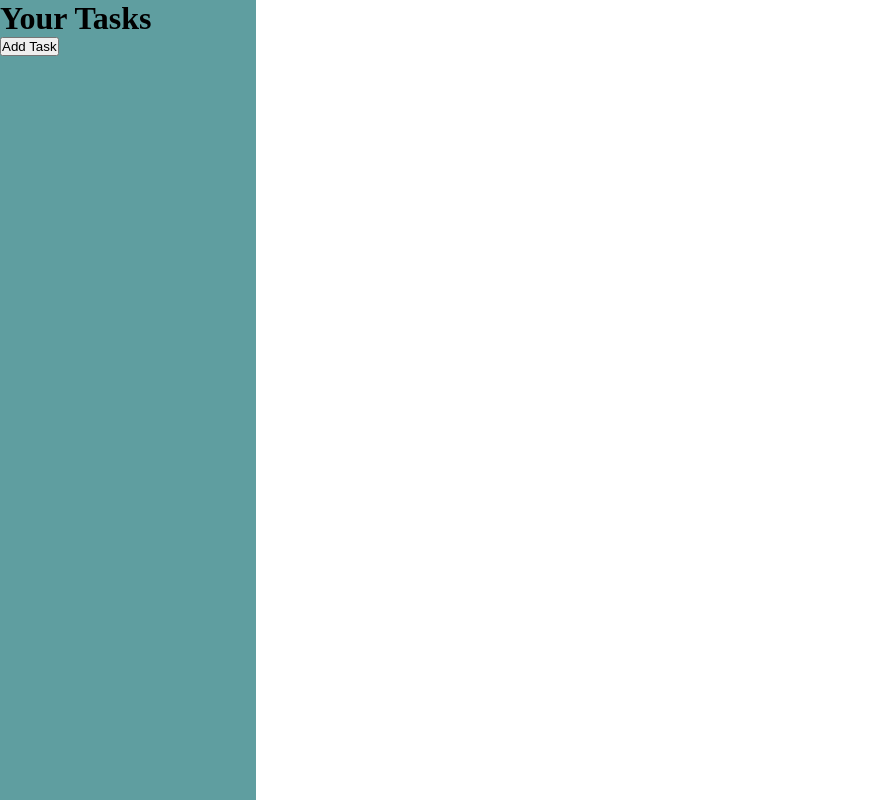
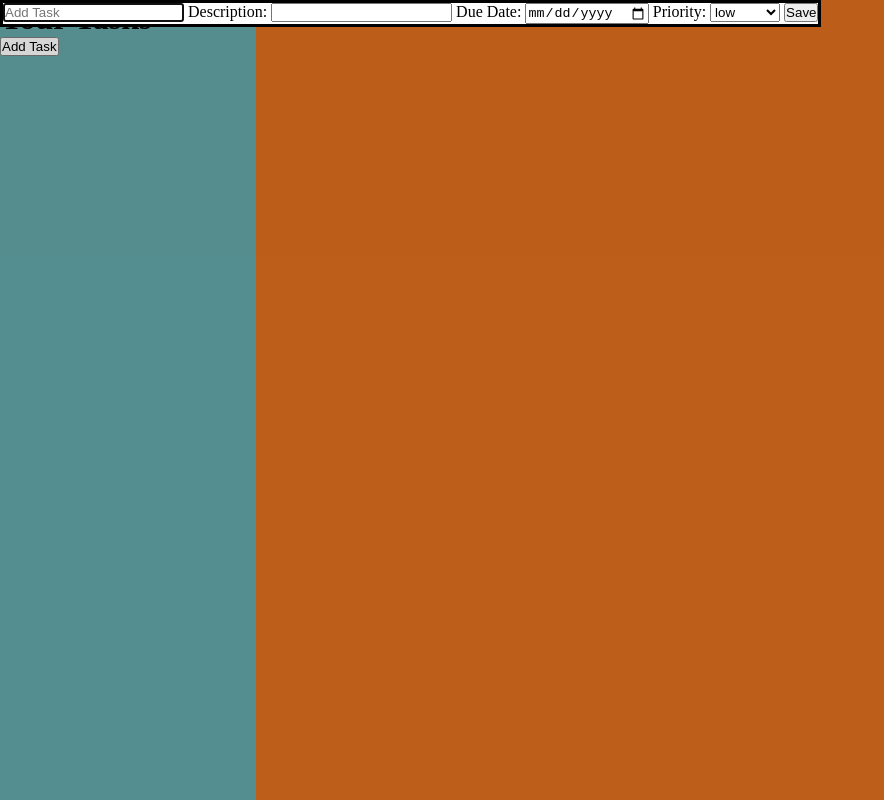
Before and after one commit to navjotmaan/Todo-List, a plain HTML site: page index.html in a window 1280 px wide. Both pictures are taken after a click on the button "Add Task". Shown: the top 800 px of the page, without its empty margins (0-884 px from the left). Drawn offline with Linux system fonts and the light colour scheme.

Commit message:
created a dialog of form to add tasks

```diff
--- a/index.html
+++ b/index.html
@@ -7,15 +7,36 @@
     <link rel="stylesheet" href="style.css">
 </head>
 <body>
-    <div id="todo-list">
+    <div id="container">
         <div id="sidebar">
             <h1>Your Tasks</h1>
-            <button id="add-task">Add Task</button>
+            <button id="add-task" onclick="document.getElementById('tasks').showModal()">Add Task</button>
         </div>
 
         <div id="todos"></div>
     </div>
 
+    <dialog id="tasks">
+        <form id="task-info">
+            <label for="title"></label>
+            <input id="title" name="title" type="text" placeholder="Add Task">
+
+            <label for="description">Description: </label>
+            <input id="description" name="description" type="text">
+
+            <label for="date">Due Date: </label>
+            <input id="date" name="date" type="date">
+
+            <label for="priority">Priority: </label>
+            <select>
+                <option>low</option>
+                <option>medium</option>
+                <option>high</option>
+            </select>
+
+            <button type="submit" id="save-task">Save</button>
+        </form>
+    </dialog>
 
     <script src="script.js"></script>
 </body>
```
